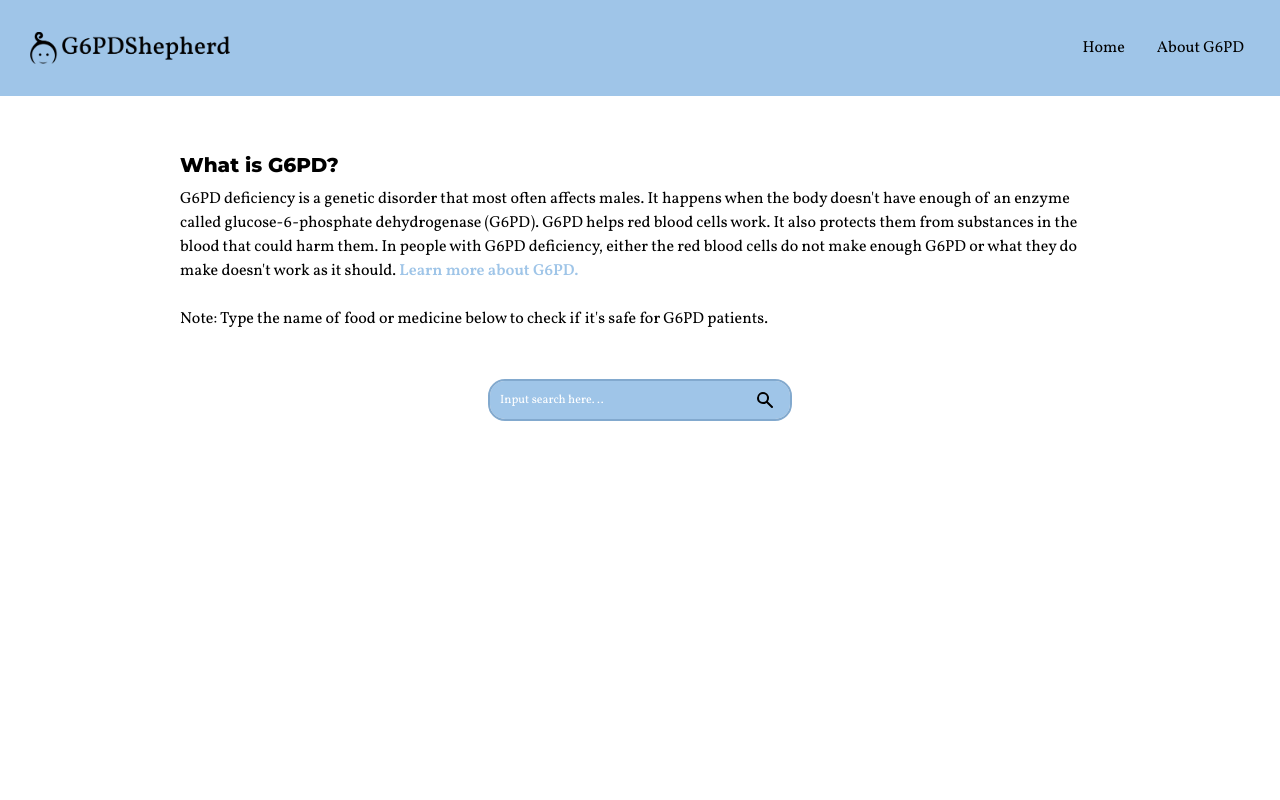
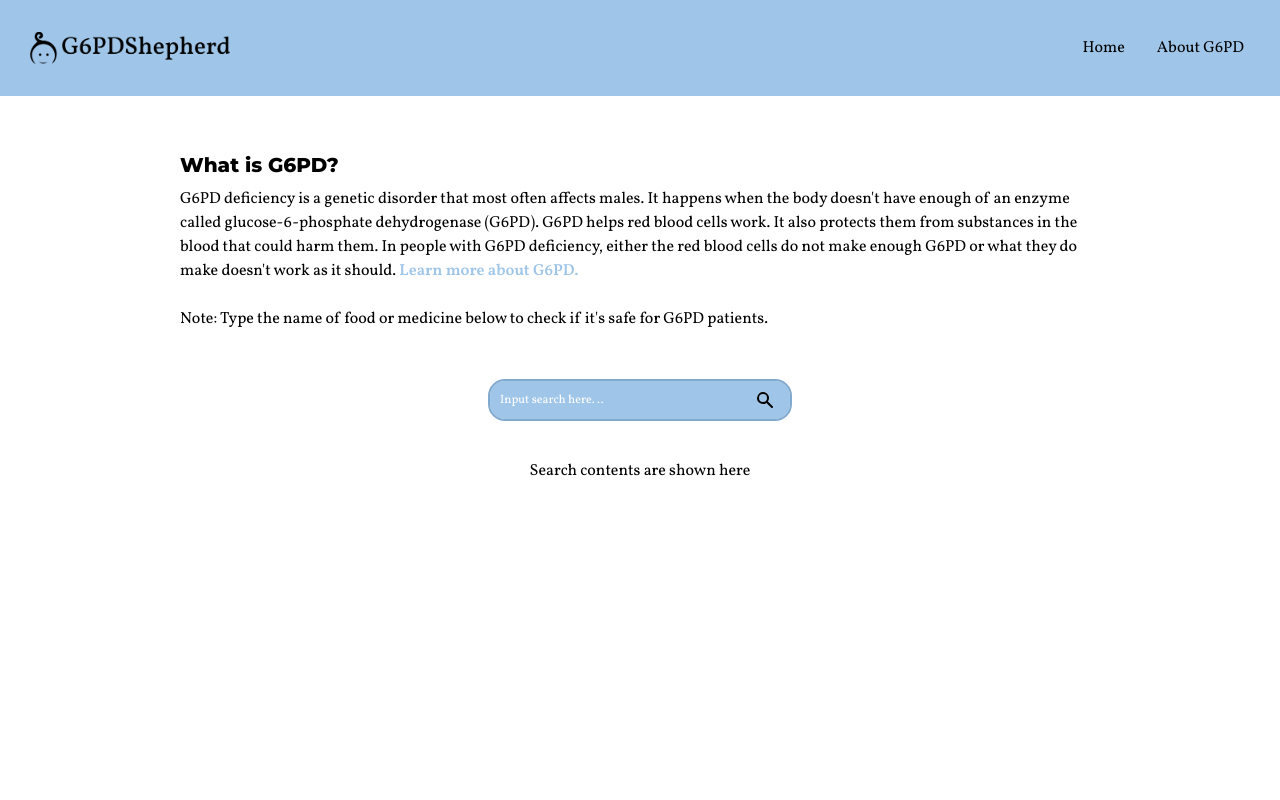
Before and after one commit to odycy21/G6PD-Shepherd, a React (Vite) app: page / in a window 1280 px wide. Shown: the top 800 px of the page. Built offline with nearby package versions, Linux system fonts and the light colour scheme; a web font is replaced by a local one.

Commit message:
added content component

```diff
--- /dev/null
+++ b/src/Content.jsx
@@ -0,0 +1,12 @@
+const Content = () => {
+
+
+    return (
+       <h2>Search contents are shown here</h2>
+
+
+
+     );
+}
+
+export default Content;
--- a/src/Home.jsx
+++ b/src/Home.jsx
@@ -2,6 +2,7 @@
 import { NavLink } from 'react-router-dom';
 import './index.css';
 import Searchbar from './Searchbar';
+import Content from './content';
 
 
 const Home = () => {
@@ -22,6 +23,12 @@ const Home = () => {
                 <Searchbar/>
             </div>
 
+
+            <div className='flex justify-center py-5'>
+                 <Content/>
+            </div>
+
+
         </div>
      );
 
```
